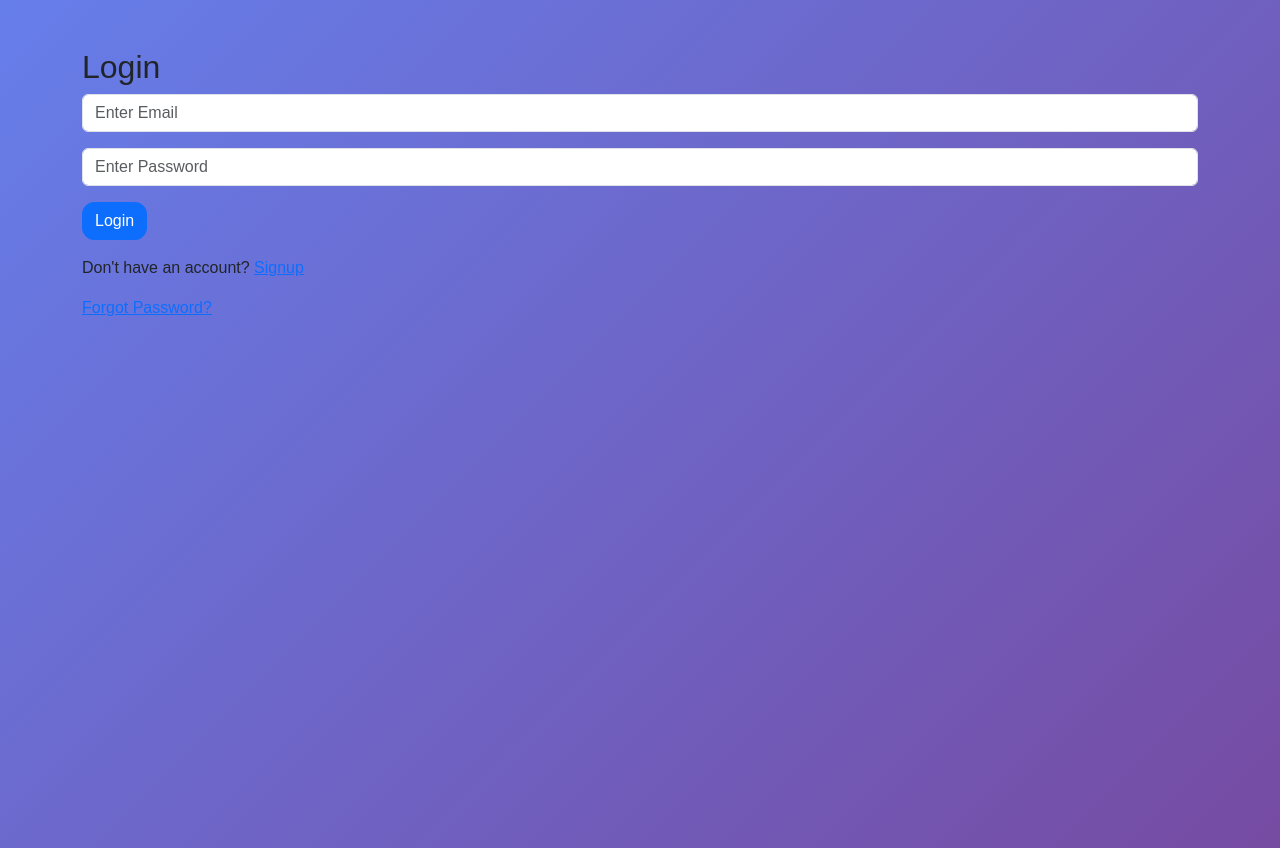
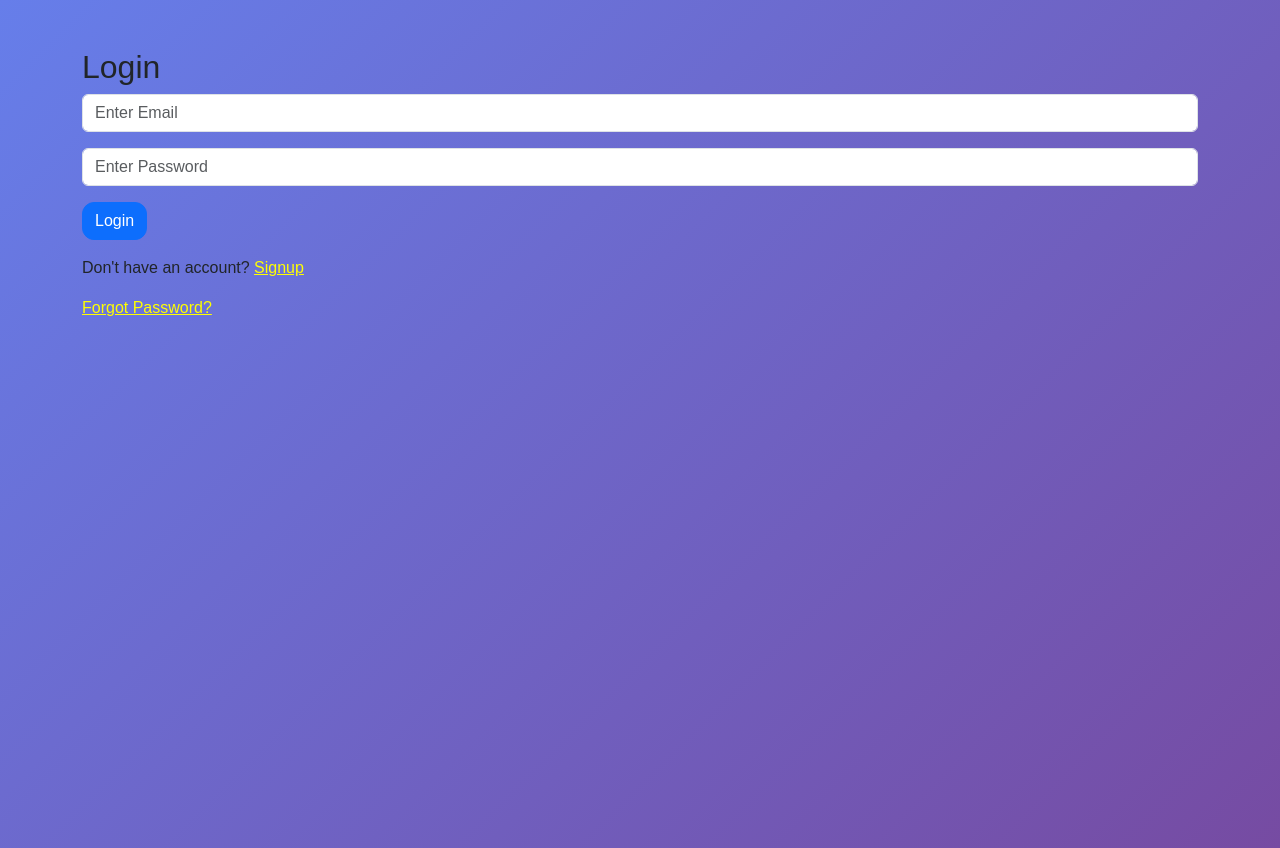
Before and after one commit to thaneeshreddy121/todo-frontend, a React (Vite) app: page / in a window 1280 px wide. Built offline with nearby package versions, Linux system fonts and the light colour scheme; the HTML template or start-up script is replaced by a standard one.

Commit message:
css updated color

```diff
--- a/src/App.css
+++ b/src/App.css
@@ -247,3 +247,6 @@ margin-top:46px;
 .footer p {
   margin: 0;
 }
+.blue{
+  color:yellow;
+}
--- a/src/pages/Login.jsx
+++ b/src/pages/Login.jsx
@@ -58,10 +58,10 @@ function Login() {
 
       <p className="mt-3">
         Don't have an account?{" "}
-        <Link to="/signup">Signup</Link>
+        <Link className="blue" to="/signup">Signup</Link>
       </p>
 
-      <Link to="/forgot">Forgot Password?</Link>
+      <Link className="blue" to="/forgot">Forgot Password?</Link>
     </div>
   );
 }
--- a/src/pages/Signup.jsx
+++ b/src/pages/Signup.jsx
@@ -107,7 +107,7 @@ if (
       </button>
 
       <p className="mt-3">
-        Already have an account? <Link to="/">Login</Link>
+        Already have an account? <Link className="blue" to="/">Login</Link>
       </p>
     </div>
   );
```
